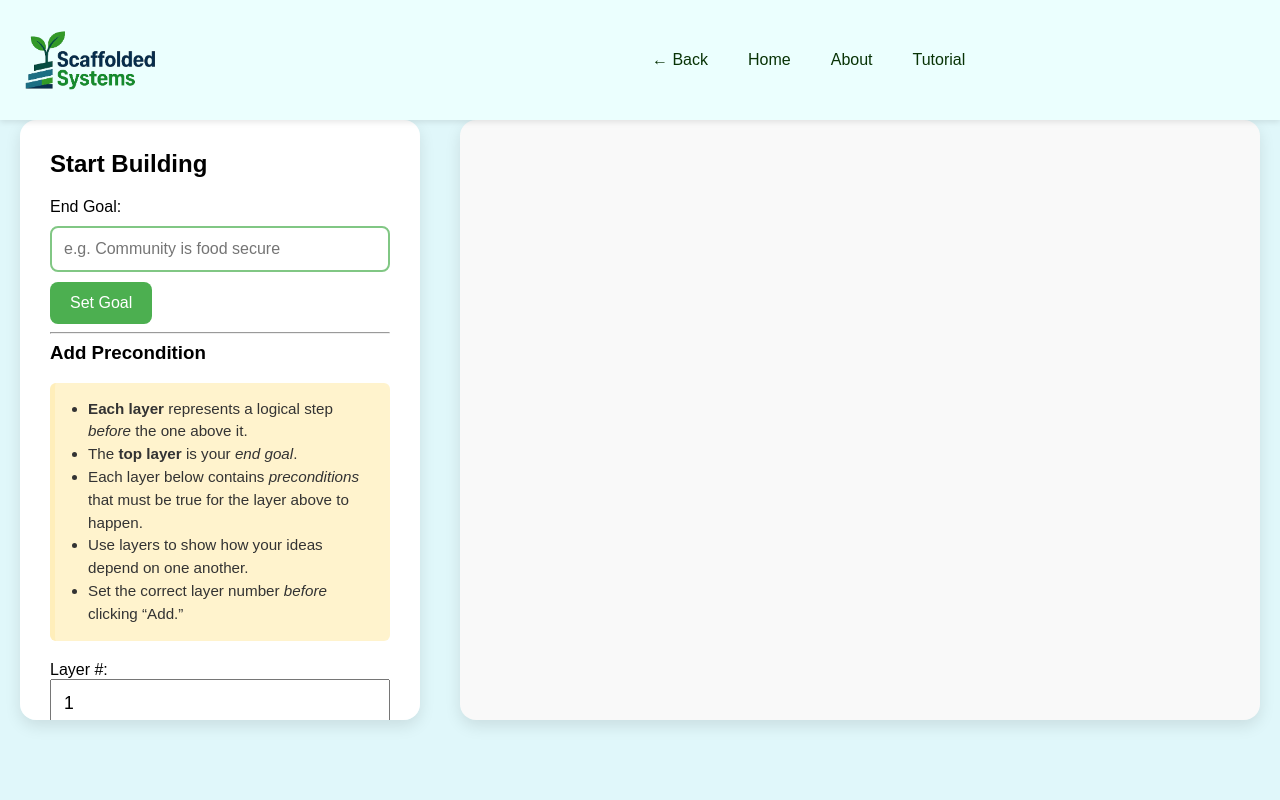
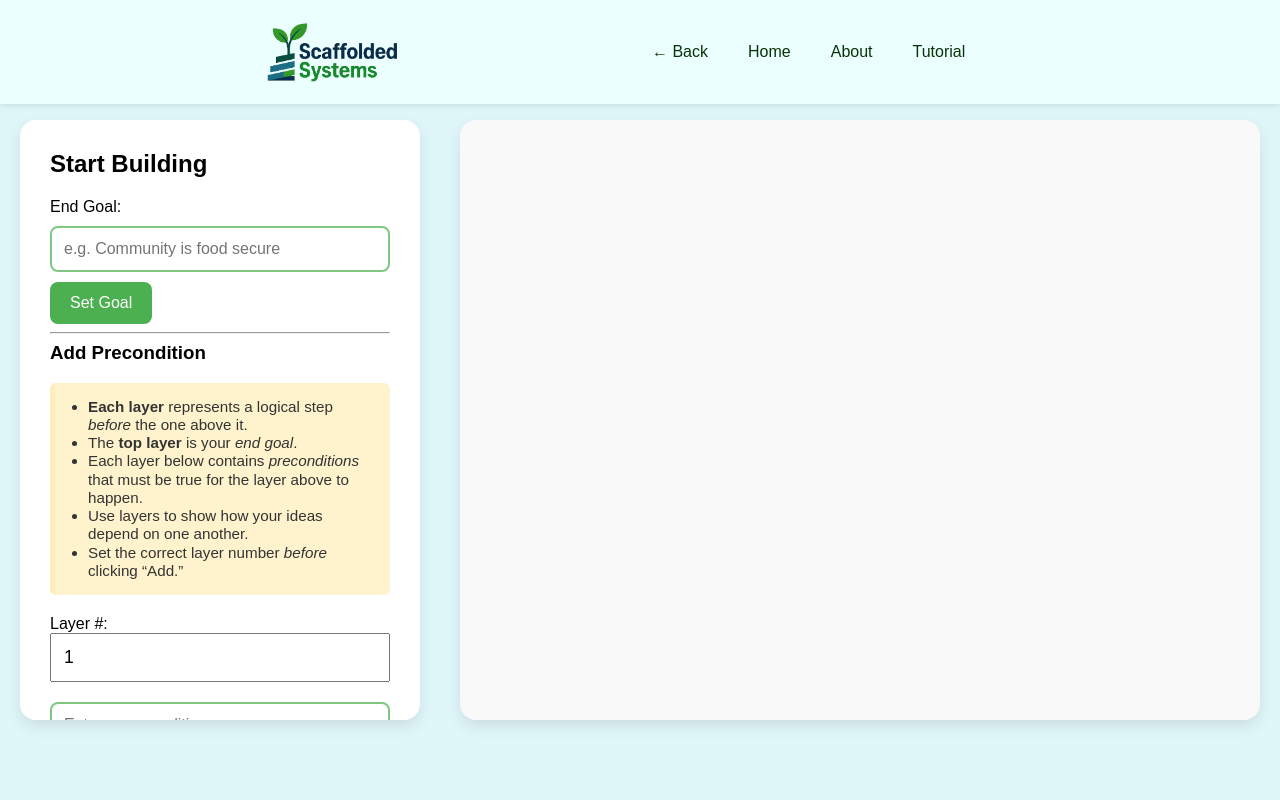
Before and after one commit to djohnsen21/scaffolded_systems, a plain HTML site: page workspace.html in a window 1280 px wide. Drawn offline with nearby package versions, Linux system fonts and the light colour scheme.

Commit message:
Update scaffoldedstyles.css

```diff
--- a/scaffoldedstyles.css
+++ b/scaffoldedstyles.css
@@ -188,29 +188,27 @@ body {
 
 .top-nav {
   display: flex;
-  flex-direction: row;
+  align-items: center;
   justify-content: space-between;
-  align-items: center;
-  padding: 20px 24px;
+  padding: 12px 24px;
   background-color: #ebfffe;
   position: sticky;
   top: 0;
   z-index: 1000;
   box-shadow: 0 2px 6px rgba(0,0,0,0.1);
-  flex-wrap: wrap;
+}
+
+.nav-left {
+  display: flex;
+  align-items: center;
+  gap: 16px;
+  flex: 1;
 }
 
 .nav-logo {
   flex: 1;
-  text-align: center;
-}
-
-.nav-left {
-  flex: 1;
   display: flex;
-  justify-content: flex-start;
-  gap: 16px;
-  flex-wrap: wrap;
+  justify-content: center;
 }
 
 .nav-left a, .nav-left button {
@@ -250,7 +248,7 @@ body {
   border-left: 5px solid #ffeeba;
   border-radius: 6px;
   font-size: 0.95rem;
-  line-height: 1.5;
+  line-height: 1.2;
 }
 
 /* Responsive Layout for Tablets and Mobile */
```
